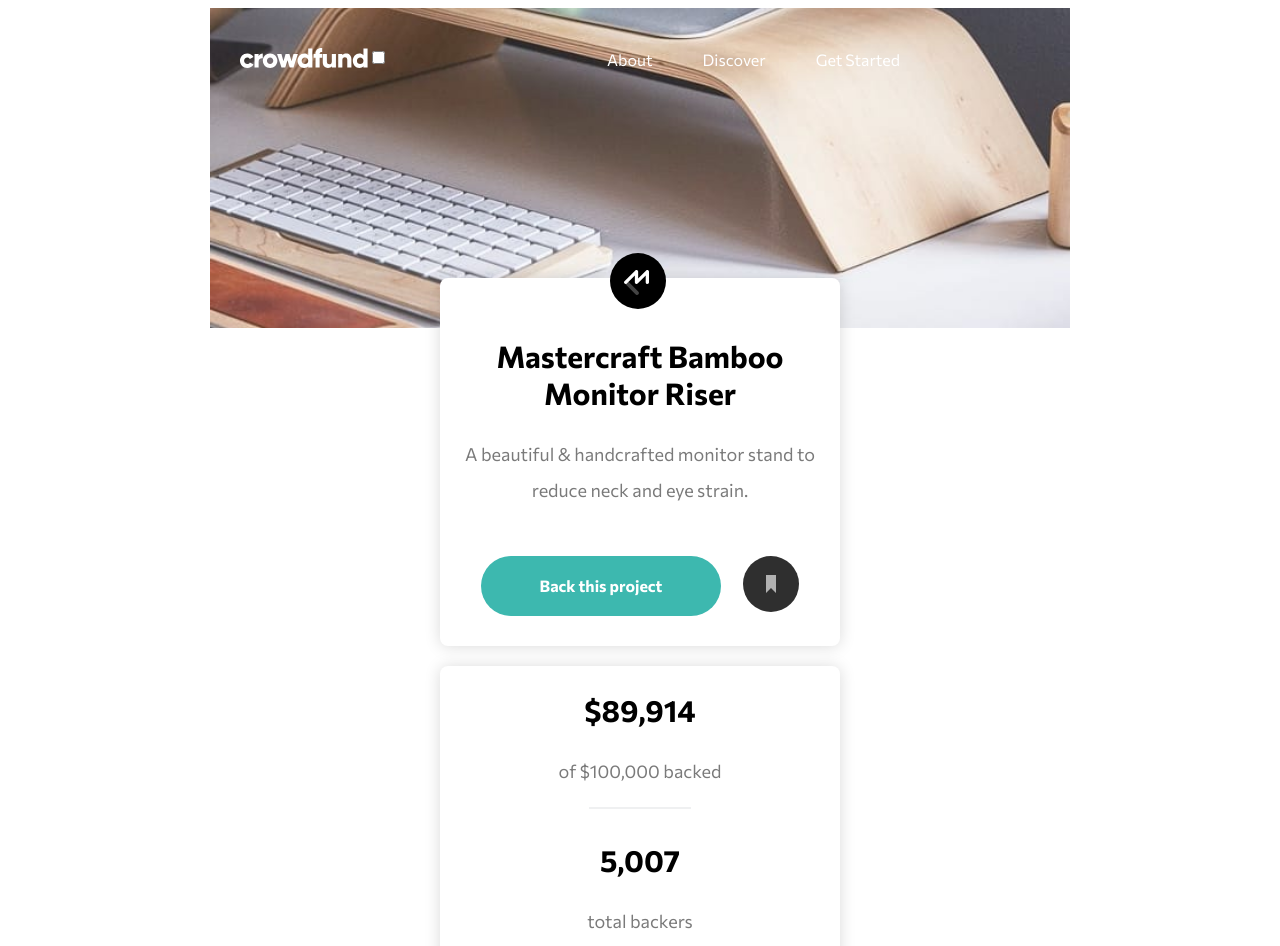
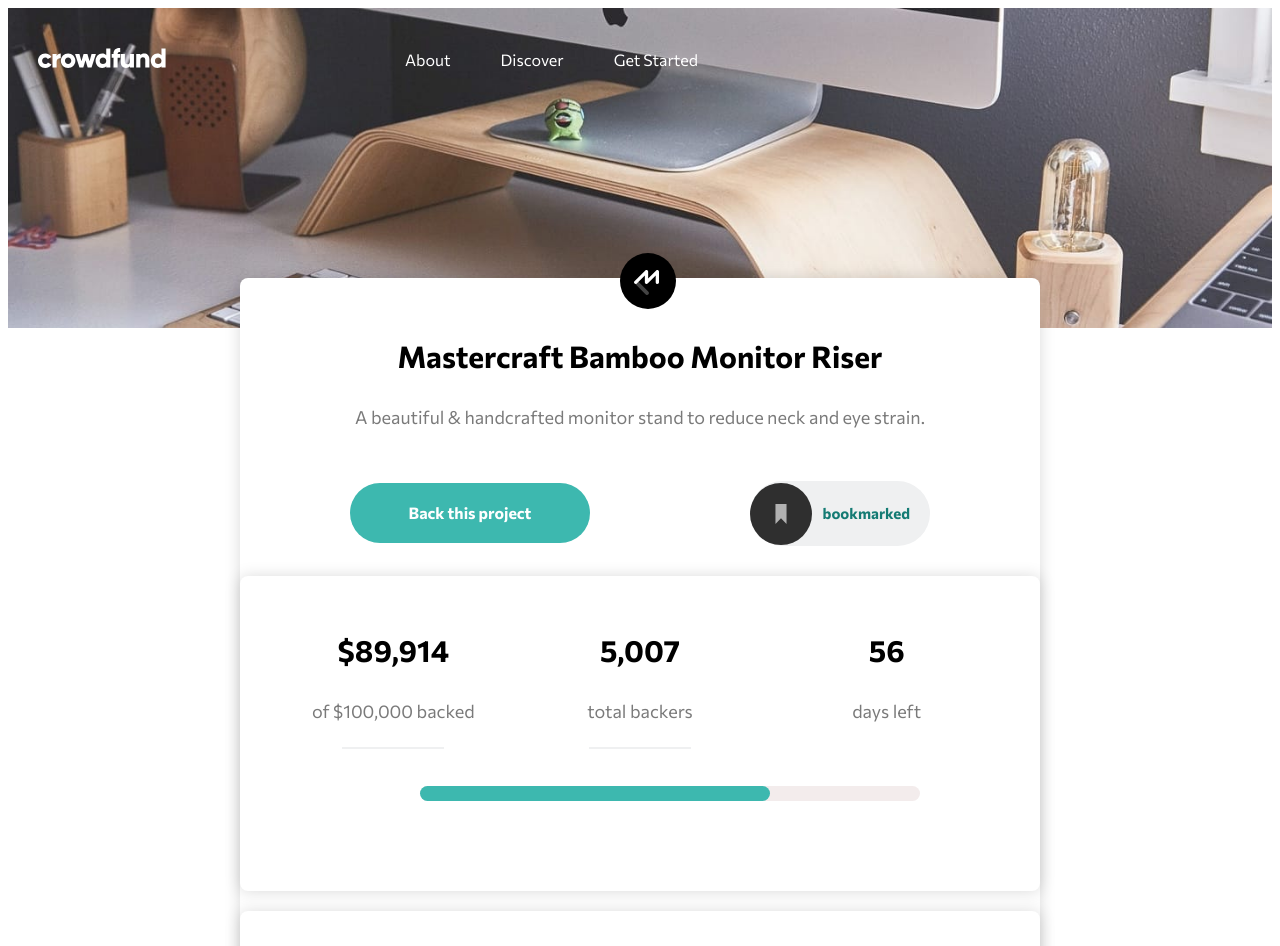
Before and after one commit to qtnairelts/crowdfunding, a plain HTML site: page index.html in a window 1280 px wide. Shown: the top 946 px of the page. Drawn offline with Linux system fonts and the light colour scheme.

Commit message:
layout done

```diff
--- a/index.html
+++ b/index.html
@@ -30,11 +30,8 @@
   <main class="main">
     <nav class="container">
       <a herf="#" class="logo"><img src="/images/logo.svg" alt="logo"></a>
-      <div >
-        <label for='toggle'class="hamburger"><img src="/images/icon-hamburger.svg" alt="hamburger"></label>
-        <input type="checkbox" class="checkbox" id="toggle">
-    </div>
-
+      <input type="checkbox" name="" id="toggle">
+      <label for='toggle'class="hamburger"><img src="/images/icon-hamburger.svg" alt="hamburger"></label>
     <div class="menu">
       <ul class="menu-ul">
         <li><a href="#">About</a> </li>
@@ -52,7 +49,8 @@
         </p>
         <div class="button">
           <a href="#" class="backbutton"> Back this project </a>
-          <a href="#" class="bookmark"><img src="/images/icon-bookmark.svg" alt=""></a>
+          <div class="bookmarks"><a href="#" ><img class="bookmark" src="/images/icon-bookmark.svg" alt=""></a>
+           <div class="bookm">bookmarked</div>
         </div>
       </div>
       <div class="middle">
@@ -138,7 +136,6 @@
           <span class="left">
             <h1>0<p>left</p>
             </h1>
-
           </span>
           <a href="#" class="selectbutton"> Out of Stock</a>
         </div>
--- a/style.scss
+++ b/style.scss
@@ -42,7 +42,6 @@ nav {
     z-index: 999;
     margin: auto 0;
     width: 400px;
-    height: 200;
     top: 80px;
     left: 15px;
     background-color:white;
@@ -78,56 +77,14 @@ nav {
     display: block;
     cursor: pointer;
 }
+#toggle{
+    display: none;
+}
 #toggle:checked ~ .menu {
-   display: block;
-  }
-
-@media screen and (min-width:600px){
-    main{
-        max-width: 1440px;
-        height: 300px;
-    }
-    .container{
-        display: flex;
-        flex-direction: row;
-        justify-content: flex-start;
-        max-width: 800px;
-    }
-
-    .hamburger{
-        display: none;
-    }
-
-    .menu{
-        display:block;
-        top: 0px;
-        margin-left: 300px;
-
-
-    }
-    .menu-ul{
-        display:inline-flex;
-        flex-direction: row;
-        position: absolute;
+    display : block;
 
     }
 
-    .menu-ul li a{
-        color: white;
-        border:0;
-        padding:10;
-    }
-    aside{
-        padding: 0;
-        margin:10px;
-        width: 800px;
-    }
-    .mastercard{
-        width: 800px;
-    }
-
-
-}
 
 aside {
     position: relative;
@@ -192,6 +149,17 @@ p {
     padding: 10px;
     font-weight: bold;
 }
+.bookmark{
+    width: 65px;
+}
+.bookmark img{
+    width: 100%;
+    height: auto;
+}
+
+.bookm{
+    display: none;
+}
 
 
 .middle {
@@ -214,7 +182,7 @@ hr {
     padding: 20px;
     margin: 0;
     border-radius: 0.5rem;
-    max-width: 400px;
+    width: 400px;
     background-color: white;
     box-shadow: 0 0.5px 1rem rgba(0, 0, 0, 0.15);
     margin-bottom: 20px;
@@ -274,6 +242,9 @@ h3{
     font-weight: bold;
     width: 150px;
 }
+.selectbutton:hover{
+    background-color:var(--darkcyan)
+}
 .box4{
     padding: 10px;
     margin-left: 30px;
@@ -290,3 +261,127 @@ h3{
     border-radius: 25px;
     background:   hsl(176, 50%, 48%);
   }
+  @media screen and (min-width:800px){
+    main{
+        max-width: 1440px;
+        height: 400px;
+    }
+    .container{
+        display: flex;
+        flex-direction: row;
+        justify-content: flex-start;
+        max-width: 1440px;
+
+    }
+    nav{
+        background-image: url(/images/image-hero-desktop.jpg);
+
+    }
+
+    .hamburger{
+        display: none;
+    }
+
+    .menu{
+        display:block;
+        top: 0px;
+        margin-left: 300px;
+
+
+    }
+    .menu-ul{
+        display:inline-flex;
+        flex-direction: row;
+        position: absolute;
+
+    }
+
+    .menu-ul li a{
+        color: white;
+        border:0;
+        padding:10;
+    }
+    aside{
+       max-width: 800px;
+
+    }
+    .mastercraft {
+        position: relative;
+        margin-left: 380px;
+    }
+    .mastercard, .middle, .about{
+        box-sizing: border-box;
+        width: 800px;
+
+    }
+
+
+    .bookmark{
+        height: 62px;
+        width: 62px;
+    }
+
+    .bookm{
+        display: flex;
+        justify-content: flex-end;
+        align-items: center;
+        background-color:var(--ltgray) ;
+        border-radius: 50px;
+        color: hsl(176, 72%, 28%);
+        font-weight: bold;
+        padding: 0 20px;
+        margin-top: -67px;
+        width: 140px;
+        height: 65px;
+
+    }
+
+
+
+
+    .middle{
+        display: grid;
+        grid-template-columns: repeat(3,1fr);
+        grid-template-rows:repeat(2,3fr,3fr);
+        padding: 30px;
+        max-width: 800px;
+    }
+    .box4{
+        grid-area:2/1/3/4;
+        width: 100%;
+        display: inline-flex;
+        justify-content: center;
+        padding:30px 0;
+
+
+    }
+    .progress, .progress-bar{
+       max-width: 500px;
+       height:15px;
+       width: 500px;
+
+    }
+    .standcard{
+        display:grid;
+        grid-template-columns: repeat(2,1fr);
+        grid-template-rows: repeat(3, 1fr, 1fr, 1fr);
+    }
+
+    .pledge{
+        grid-area: 1/3/2/4;
+        align-self: center;
+
+    }
+    .standcard p{
+        grid-area: 2/1/3/4;
+    }
+    .left{
+        grid-area: 3/1/4/2;
+    }
+
+    .selectbutton{
+        grid-area: 3/3/4/4;
+        align-self: center;
+        margin-right: 50px;
+    }
+}
```
Also changed, not shown: style.css, 1 other file.
